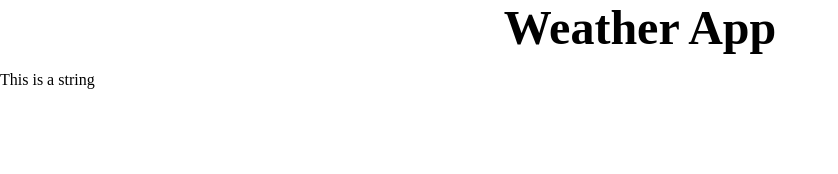
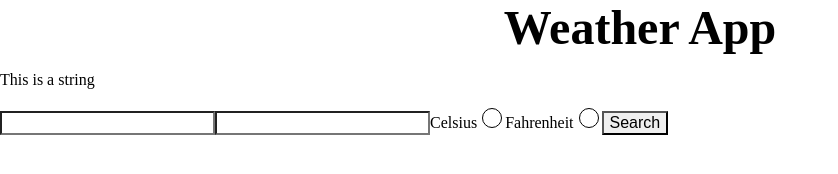
Before and after one commit to lyndonpanton/weather-app, a website built with webpack: page src/template.html in a window 1280 px wide. Shown: the whole page, without its empty margins (0-838 px from the left). Built offline with nearby package versions, Linux system fonts and the light colour scheme; no server answers.

Commit message:
Application can retrieve weather data for a particular location

```diff
--- a/src/UI.js
+++ b/src/UI.js
@@ -2,6 +2,9 @@ class UI {
     constructor(weather) {
         this.weather = weather;
         this.main = document.getElementsByTagName("main")[0];
+        this.day = 0;
+        this.location = "";
+        this.temperatureType = "";
     }
 
     display() {
@@ -9,22 +12,98 @@ class UI {
         text.textContent = "This is a string";
 
         this.main.appendChild(text);
+        this.main.appendChild(this.createWeatherForm());
     }
 
     createWeatherForm() {
+        const form = document.createElement("form");
+        form.setAttribute("id", "weather-form");
 
+        let formLocation = document.createElement("input");
+        formLocation.classList.add("weather-form-location");
+        formLocation.addEventListener("keydown", this.updateLocation.bind(this));
+        formLocation.addEventListener("keyup", this.updateLocation.bind(this));
+
+        // Allow the user to search predicted weather conditions
+        let formDays = document.createElement("input");
+        formDays.type = "number";
+        formDays.addEventListener("keydown", this.updateDay.bind(this));
+        formDays.addEventListener("keyup", this.updateDay.bind(this));
+        formDays.addEventListener("change", this.updateDay.bind(this));
+
+        let formTemperatureCelsiusLabel = document.createElement("label");
+        formTemperatureCelsiusLabel.classList.add("weather-form-temperature-label");
+        formTemperatureCelsiusLabel.htmlFor = "weather-form-temperature-celsius";
+
+        let formTemperatureCelsiusText = document.createElement("span");
+        formTemperatureCelsiusText.classList.add("weather-form-temperature-text");
+        formTemperatureCelsiusText.textContent = "Celsius";
+
+        let formTemperatureCelsiusRadio = document.createElement("input");
+        formTemperatureCelsiusRadio.classList.add("weather-form-temperature-radio");
+        formTemperatureCelsiusRadio.id = "weather-form-temperature-celsius";
+        formTemperatureCelsiusRadio.name = "weather-form-temperature";
+        formTemperatureCelsiusRadio.type = "radio";
+        formTemperatureCelsiusRadio.value = "celsius";
+        formTemperatureCelsiusRadio.addEventListener("click", this.updateTemperatureType.bind(this));
+
+        formTemperatureCelsiusLabel.appendChild(formTemperatureCelsiusText);
+        formTemperatureCelsiusLabel.appendChild(formTemperatureCelsiusRadio);
+
+        let formTemperatureFahrenheitLabel = document.createElement("label");
+        formTemperatureCelsiusLabel.classList.add("weather-form-temperature-label");
+        formTemperatureFahrenheitLabel.htmlFor = "weather-form-temperature-fahrenheit";
+
+        let formTemperatureFahrenheitText = document.createElement("span");
+        formTemperatureCelsiusText.classList.add("weather-form-temperature-text");
+        formTemperatureFahrenheitText.textContent = "Fahrenheit";
+
+        let formTemperatureFahrenheitRadio = document.createElement("input");
+        formTemperatureFahrenheitRadio.classList.add("weather-form-temperature-radio");
+        formTemperatureFahrenheitRadio.id = "weather-form-temperature-fahrenheit";
+        formTemperatureFahrenheitRadio.name = "weather-form-temperature";
+        formTemperatureFahrenheitRadio.type = "radio";
+        formTemperatureFahrenheitRadio.value = "fahrenheit";
+        formTemperatureFahrenheitRadio.addEventListener("click", this.updateTemperatureType.bind(this));
+
+        formTemperatureFahrenheitLabel.appendChild(formTemperatureFahrenheitText);
+        formTemperatureFahrenheitLabel.appendChild(formTemperatureFahrenheitRadio);
+
+        let formSubmit = document.createElement("button");
+        formSubmit.classList.add("weather-form-submit");
+        formSubmit.textContent = "Search";
+        formSubmit.type = "submit";
+
+        form.appendChild(formLocation);
+        form.appendChild(formDays);
+        form.appendChild(formTemperatureCelsiusLabel);
+        form.appendChild(formTemperatureFahrenheitLabel);
+        form.appendChild(formSubmit);
+        form.addEventListener("submit", this.getWeatherData.bind(this));
+
+        return form;
     }
 
-    async getWeatherData(location, day) {
+    async getWeatherData(e) {
+        e.preventDefault();
+
+        const location = this.location;
+        const day = this.day;
+
+        console.log(this.day);
+        console.log(this.location);
+        console.log(this.temperatureType);
+
         let element = document.createElement("p");
+
         try {
-            const data = await this.weather.getWeatherData(location, day);
-            element.textContent = data.result;
+            const data = await this.weather.getWeatherData(location);
 
-            if (day === -1) {
-                console.log(data.currentConditions);
+            if (parseInt(this.day) === -1) {
+                element.textContent = data.currentConditions;
             } else {
                 console.log(data.days[day]);
+                element.textContent = data.days[day].currentConditions;
             }
 
             this.main.appendChild(element);
@@ -32,6 +111,18 @@ class UI {
             console.log(e);
         }
     }
+
+    updateDay(e) {
+        this.day = e.target.value;
+    }
+
+    updateLocation(e) {
+        this.location = e.target.value;
+    }
+
+    updateTemperatureType(e) {
+        this.temperatureType = e.target.value;
+    }
 }
 
 export default UI;
--- a/src/Weather.js
+++ b/src/Weather.js
@@ -3,7 +3,7 @@ class Weather {
         this.apiKey = apiKey;
     }
 
-    async getWeatherData(location, day) {
+    async getWeatherData(location) {
         const query =
                 "https://weather.visualcrossing.com/VisualCrossingWebServices"
                 + "/rest/services/timeline/"
--- a/src/index.js
+++ b/src/index.js
@@ -3,10 +3,11 @@ import "./styles.css";
 import UI from "./UI";
 import Weather from "./Weather";
 
-const weather = new Weather("<API KEY>");
+const weather = new Weather("ZWAYBTGS53V42U9XFL589UQS7");
 const ui = new UI(weather);
 
 ui.display();
-ui.getWeatherData("london", 0);
+ui.createWeatherForm();
+// ui.getWeatherData("london", 0);
 
 console.log("Webpack has been configured successfully");
--- a/src/styles.css
+++ b/src/styles.css
@@ -22,6 +22,29 @@ input, select, button {
     appearance: none;
 }
 
+input[type="radio"] {
+    position: relative;
+
+    width: 20px;
+    height: 20px;
+    border: 1px solid black;
+    border-radius: 50%;
+}
+
+input[type="radio"]:checked::before {
+    content: "";
+
+    position: absolute;
+    top: 3.5px;
+    left: 3.5px;
+
+    width: 12px;
+    height: 12px;
+    border-radius: 50%;
+
+    background-color: black;
+}
+
 /* Header */
 header {
     text-align: center;
```
